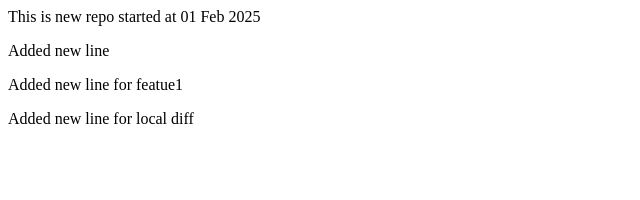
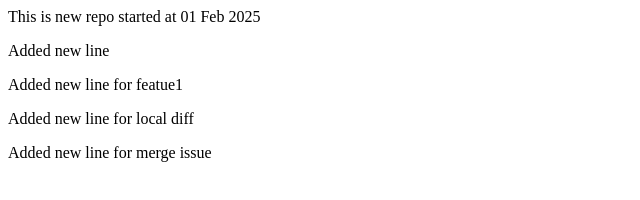
Before and after one commit to ashtiwa2/LocalRepo_01Feb, a plain HTML site: page index.html in a window 1280 px wide. Shown: the whole page, without its empty margins (0-640 px from the left). Drawn offline with Linux system fonts and the light colour scheme.

Commit message:
merge issue

```diff
--- a/index.html
+++ b/index.html
@@ -2,3 +2,4 @@
 <p> Added new line</p>
 <p> Added new line for featue1</p>
 <p> Added new line for local diff</p>
+<p> Added new line for merge issue</p>
```
